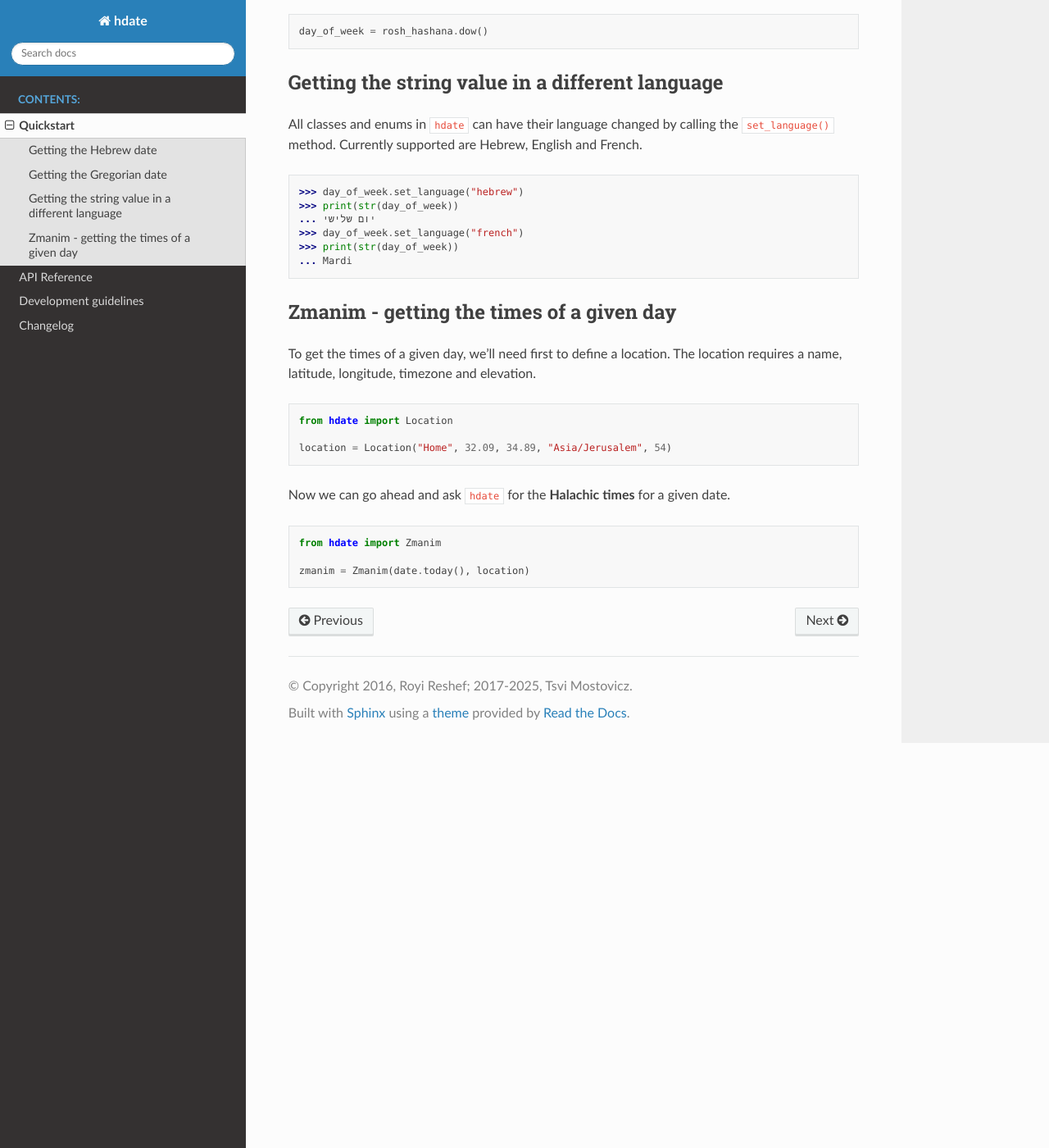
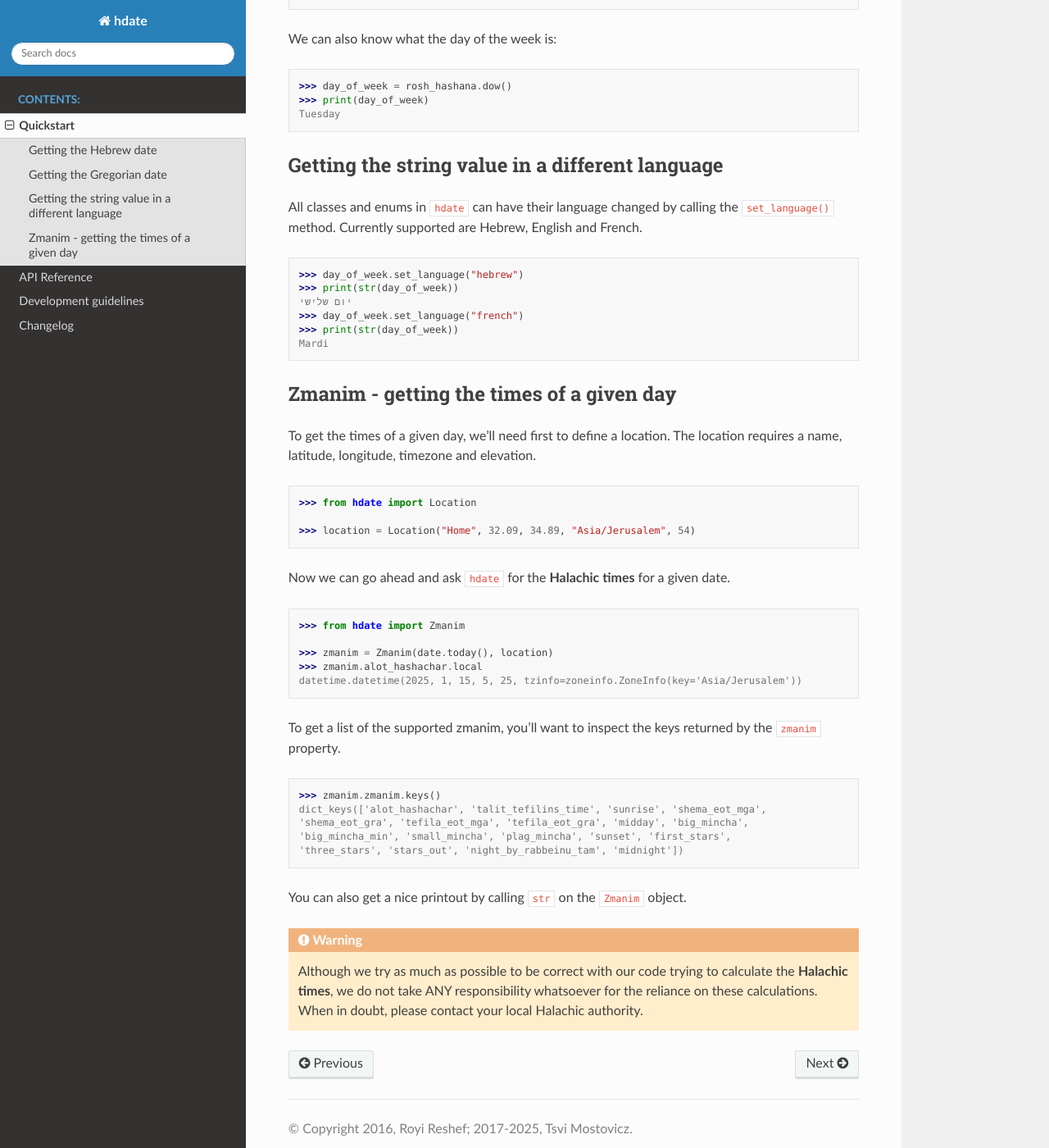
Before and after one commit to py-libhdate/py-libhdate, a Sphinx documentation site: the page built from docs/source/quickstart.rst, in a window 1280 px wide and 1400 px high, scrolled down 1103 px. Shown: the whole window at 82% size. Built offline with Sphinx 7.4.7 and the Read the Docs theme 3.1.0, drawn with Linux system fonts in a browser that asks for light colours; some of the changed text lies outside the part shown.

Commit message:
Some more zmanim examples and print output

```diff
--- a/docs/source/quickstart.rst
+++ b/docs/source/quickstart.rst
@@ -12,23 +12,25 @@ Suppose we want to get today's Hebrew date.
 
 .. code:: python
 
-    from datetime import date
-    from hdate import HebrewDate
+    >>> from datetime import date
+    >>> from hdate import HebrewDate
 
-    today = date.today()
-    heb_date = HebrewDate.from_gdate(today)
-    print(heb_date)
+    >>> today = date.today()
+    >>> heb_date = HebrewDate.from_gdate(today)
+    >>> print(heb_date)
+    15 Tevet 5785
 
 Let's see how much time is left until Pesach 😧
 
 .. code:: python
 
-    from hdate import Months
+    >>> from hdate import Months
 
-    pesach = HebrewDate(0, Months.NISAN, 15)
-    time_to_pesach = pesach - heb_date  # Returns a timedelta object
+    >>> pesach = HebrewDate(0, Months.NISAN, 15)
+    >>> time_to_pesach = pesach - heb_date  # Returns a timedelta object
 
-    print(time_to_pesach.days)
+    >>> print(time_to_pesach.days)
+    88
 
 Better start cleaning 😉
 
@@ -49,14 +51,18 @@ We want to know when is *Rosh Hashana* for the upcoming year (5786).
 
 .. code:: python
 
-    rosh_hashana = HebrewDate(5786, Months.TISHREI, 1)
-    gdate = rosh_hashana.to_gdate()
+    >>> rosh_hashana = HebrewDate(5786, Months.TISHREI, 1)
+    >>> gdate = rosh_hashana.to_gdate()
+    >>> print(gdate)
+    2025-09-23
 
 We can also know what the day of the week is:
 
 .. code:: python
 
-    day_of_week = rosh_hashana.dow()
+    >>> day_of_week = rosh_hashana.dow()
+    >>> print(day_of_week)
+    Tuesday
 
 
 ------------------------------------------------
@@ -71,10 +77,10 @@ Currently supported are Hebrew, English and French.
 
     >>> day_of_week.set_language("hebrew")
     >>> print(str(day_of_week))
-    ... יום שלישי
+    יום שלישי
     >>> day_of_week.set_language("french")
     >>> print(str(day_of_week))
-    ... Mardi
+    Mardi
 
 -----------------------------------------
 Zmanim - getting the times of a given day
@@ -85,14 +91,36 @@ The location requires a name, latitude, longitude, timezone and elevation.
 
 .. code:: python
 
-    from hdate import Location
+    >>> from hdate import Location
 
-    location = Location("Home", 32.09, 34.89, "Asia/Jerusalem", 54)
+    >>> location = Location("Home", 32.09, 34.89, "Asia/Jerusalem", 54)
 
 Now we can go ahead and ask ``hdate`` for the **Halachic times** for a given date.
 
 .. code:: python
 
-    from hdate import Zmanim
+    >>> from hdate import Zmanim
 
-    zmanim = Zmanim(date.today(), location)
+    >>> zmanim = Zmanim(date.today(), location)
+    >>> zmanim.alot_hashachar.local
+    datetime.datetime(2025, 1, 15, 5, 25, tzinfo=zoneinfo.ZoneInfo(key='Asia/Jerusalem'))
+
+To get a list of the supported zmanim, you'll want to inspect the keys returned by the
+``zmanim`` property.
+
+.. code:: python
+
+    >>> zmanim.zmanim.keys()
+    dict_keys(['alot_hashachar', 'talit_tefilins_time', 'sunrise', 'shema_eot_mga',
+    'shema_eot_gra', 'tefila_eot_mga', 'tefila_eot_gra', 'midday', 'big_mincha',
+    'big_mincha_min', 'small_mincha', 'plag_mincha', 'sunset', 'first_stars',
+    'three_stars', 'stars_out', 'night_by_rabbeinu_tam', 'midnight'])
+
+You can also get a nice printout by calling ``str`` on the ``Zmanim`` object.
+
+.. warning::
+
+    Although we try as much as possible to be correct with our code trying to calculate
+    the **Halachic times**, we do not take ANY responsibility whatsoever for the reliance
+    on these calculations.
+    When in doubt, please contact your local Halachic authority.
```
